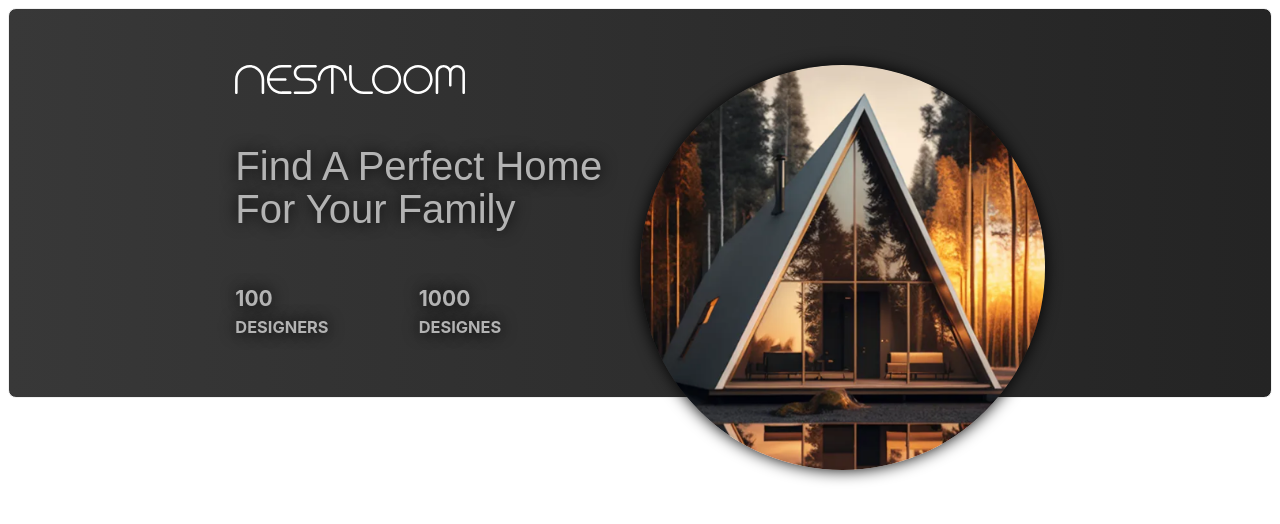
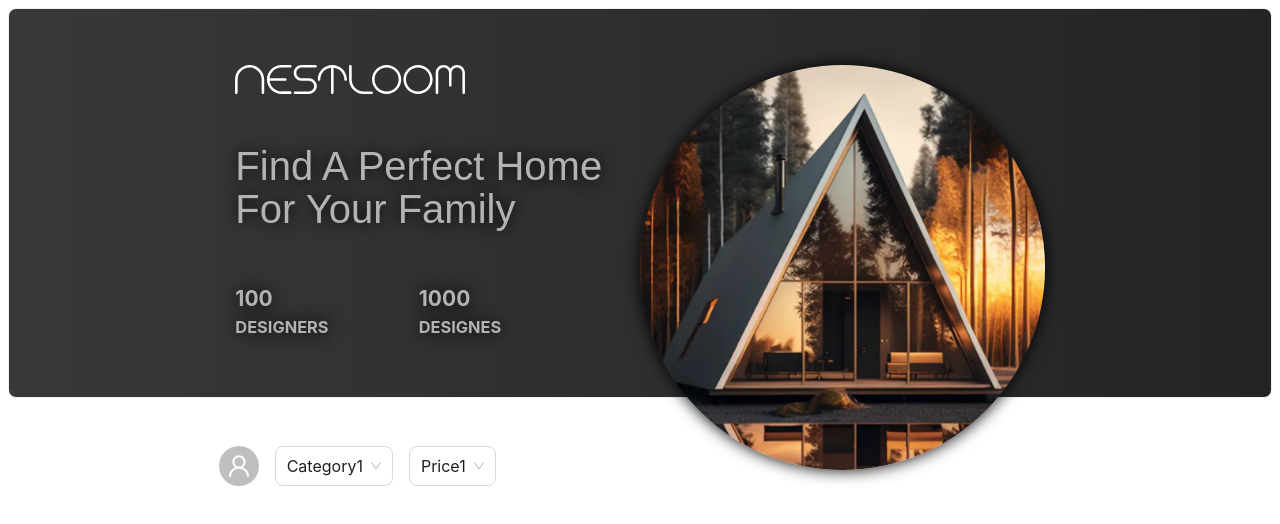
Before and after one commit to LAdam-ix/pb138-catalogue-of-houses, a React (Vite) app in the folder frontend/: page / in a window 1280 px wide. Shown: the top 524 px of the page. Built offline with nearby package versions, Linux system fonts and the light colour scheme.

Commit message:
feat(components): adds panel component - user avatar, filter selects

```diff
--- a/frontend/src/assets/styles/main.css
+++ b/frontend/src/assets/styles/main.css
@@ -25,3 +25,7 @@
   border-radius: 50%;
   box-shadow: 0 0 1rem black;
 }
+
+.mt-3 {
+    margin-top: 3rem;
+}
--- /dev/null
+++ b/frontend/src/components/main/Panel.tsx
@@ -0,0 +1,46 @@
+import { UserOutlined } from "@ant-design/icons";
+import { Row, Col, Avatar, Select, Space, Popover, Button } from "antd";
+
+const content = (
+  <>
+    <Space size="middle">
+      <Button type="primary">Sign In</Button>
+      <Button type="primary">Sign Up</Button>
+    </Space>
+  </>
+);
+
+export const Panel = () => {
+  return (
+    <Row className="mt-3">
+      <Col span={24} lg={{ span: 8, offset: 4 }}>
+        <Row>
+          <Space size="middle">
+            <Popover content={content} trigger="click">
+              <Avatar icon={<UserOutlined />} size="large" />
+              {/* <Avatar src={url} size='large' /> */}
+            </Popover>
+            <Select
+              defaultValue="category1"
+              size="large"
+              options={[
+                { value: "category1", label: "Category1" },
+                { value: "category2", label: "Category2" },
+                { value: "category3", label: "Category3" },
+              ]}
+            />
+            <Select
+              defaultValue="price1"
+              size="large"
+              options={[
+                { value: "price1", label: "Price1" },
+                { value: "price2", label: "Price2" },
+                { value: "price2", label: "Price3" },
+              ]}
+            />
+          </Space>
+        </Row>
+      </Col>
+    </Row>
+  );
+};
--- a/frontend/src/components/main/index.tsx
+++ b/frontend/src/components/main/index.tsx
@@ -1,6 +1,12 @@
 import "../../assets/styles/main.css";
 import { Header } from "./Header";
+import { Panel } from "./Panel";
 
 export const MainIndex = () => {
-  return <Header />;
+  return (
+    <>
+      <Header />
+      <Panel />
+    </>
+  );
 };
```
